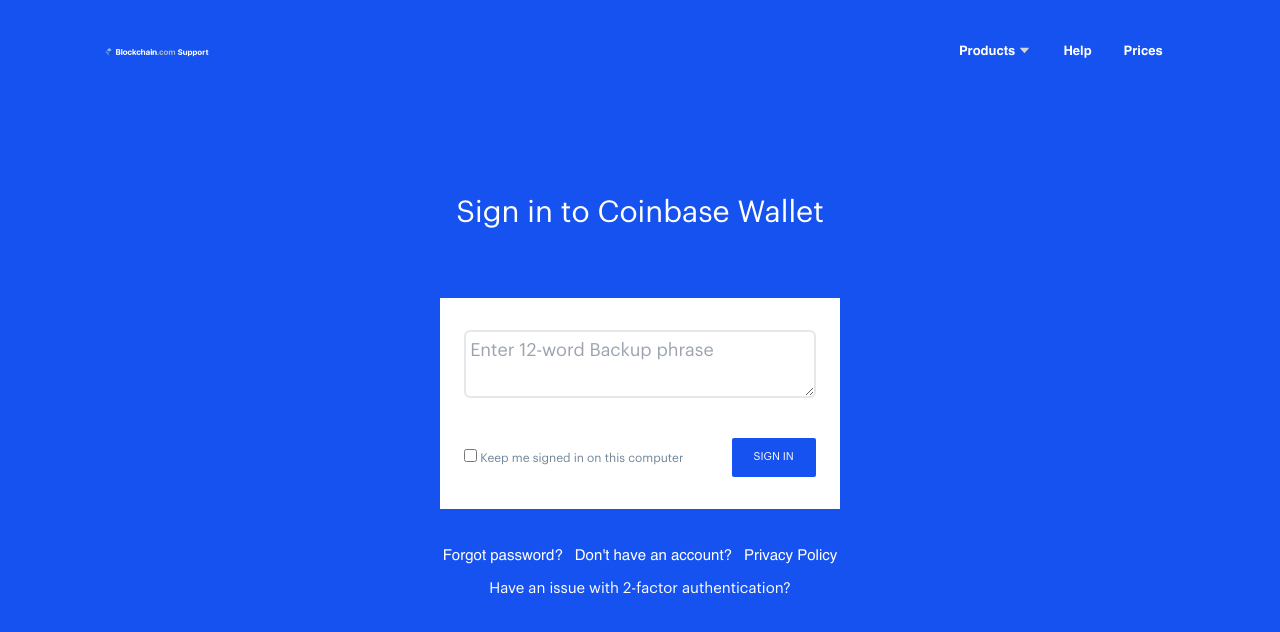
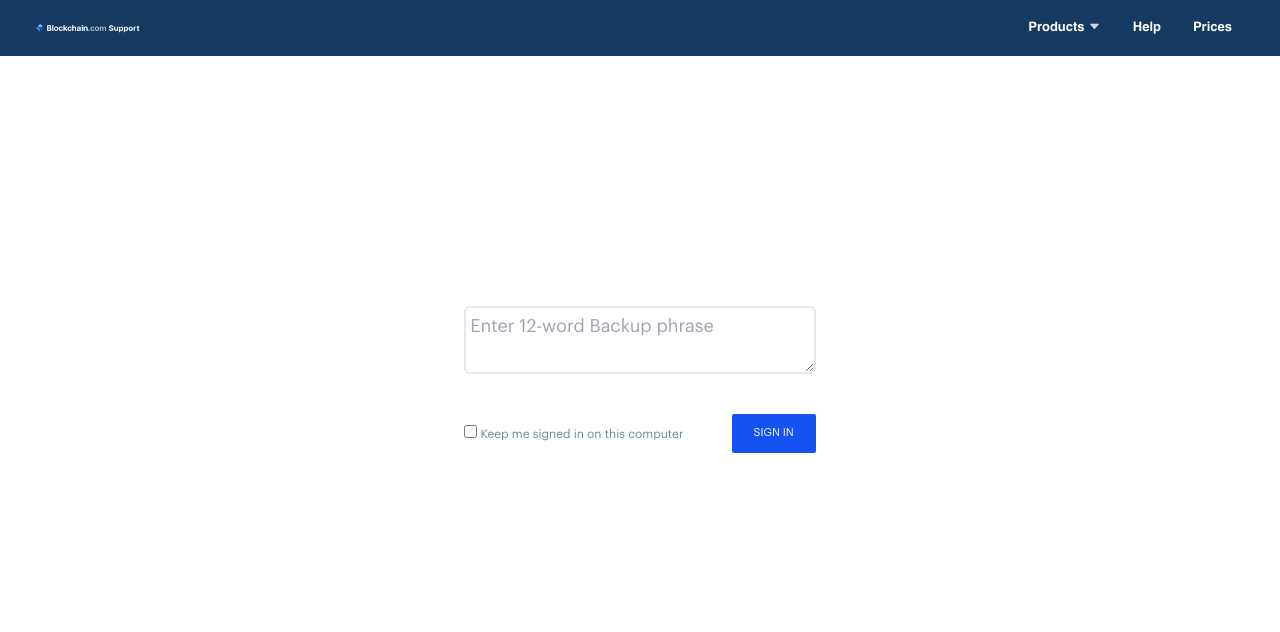
Before and after one commit to clients-projects/blkchain3, a React app: page / in a window 1280 px wide. Built offline with nearby package versions, Linux system fonts and the light colour scheme.

```diff
--- a/src/components/Nav.jsx
+++ b/src/components/Nav.jsx
@@ -73,7 +73,7 @@
         </div>
     )
     return (
-        <nav className='grid grid-cols-nav justify-between px-12 lg:px-8 align relative mt-6 font-HelveticaBold '>
+        <nav className='grid grid-cols-nav justify-between px-12 lg:px-8 align relative font-HelveticaBold bg-[#153A62]'>
             <div className='w-full items-center justify-between grid gap-y-4 lg:flex '>
                 <img
                     src={Logo}
--- a/src/containers/Home.js
+++ b/src/containers/Home.js
@@ -8,7 +8,6 @@
 function Layout() {
     return (
         <div className='h-screen overflow-x-hidden justify-items-center'>
-            <div className='grid w-full lg:px-4 lg:w-11/12'>
                 <div className='my-0 mx-auto w-full sm:pb-20'>
                     <Nav />
                 </div>
@@ -18,7 +17,6 @@
                 <div className='mx-auto w-full'>
                     <Footer />
                 </div>
-            </div>
         </div>
     )
 }
--- a/src/styles/tailwind.css
+++ b/src/styles/tailwind.css
@@ -6,7 +6,7 @@
 
 @layer base {
     body {
-        @apply bg-[#1652f0] text-white;
+        @apply bg-white text-white;
         @apply font-Graphik;
     }
 
```
